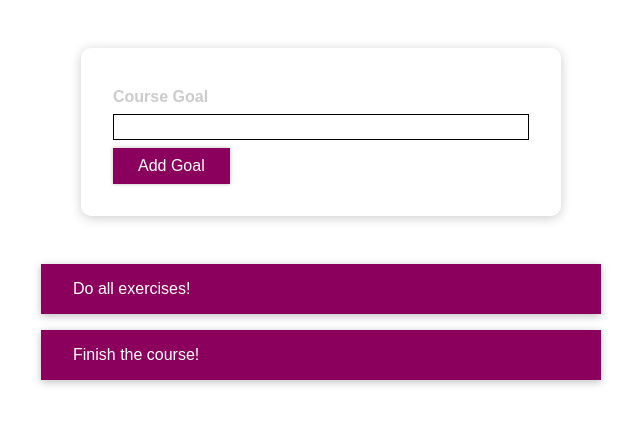
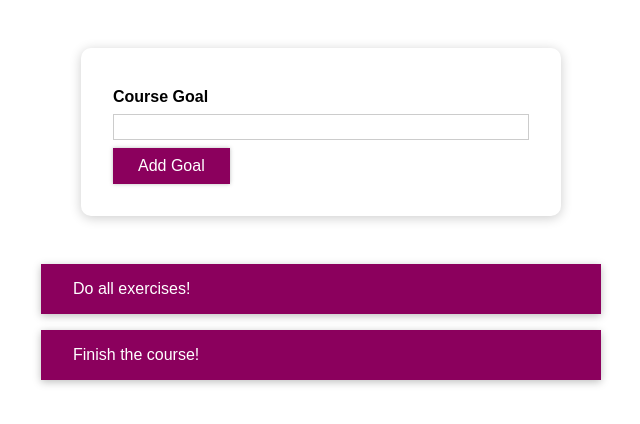
Before and after one commit to roamzz/reactstyles, a React (Create React App) app: page / in a window 1280 px wide. Shown: the top 424 px of the page, without its empty margins (319-959 px from the left). Built offline with nearby package versions, Linux system fonts and the light colour scheme.

Commit message:
CSS classes dynamically

```diff
--- a/src/components/CourseGoals/CourseInput/CourseInput.css
+++ b/src/components/CourseGoals/CourseInput/CourseInput.css
@@ -22,3 +22,11 @@
   background: #fad0ec;
   border-color: #8b005d;
 }
+
+.form-control.invalid input {
+  border-color: red;
+  background-color:salmon;
+}
+.form-control.invalid label {
+  color: red;
+}
--- a/src/components/CourseGoals/CourseInput/CourseInput.js
+++ b/src/components/CourseGoals/CourseInput/CourseInput.js
@@ -10,7 +10,6 @@ const CourseInput = (props) => {
 
   const goalInputChangeHandler = (event) => {
     if(event.target.value.trim().length > 0){
-        console.log("in hereee");
         setIsValid(true);
     }
     setEnteredValue(event.target.value);
@@ -27,12 +26,12 @@ const CourseInput = (props) => {
 
   return (
     <form onSubmit={formSubmitHandler}>
-      <div className='form-control'>
-        <label style={{ color: !isValid ? 'red' : '#ccc' }}>Course Goal</label>
+      <div className={`form-control ${!isValid ? 'invalid' : ''}`}>
+        <label>Course Goal</label>
         <input
           type='text'
           onChange={goalInputChangeHandler}
-          style={{borderColor:!isValid ? 'red' : 'black',  backgroundColor: !isValid ? 'salmon' : 'transparent' }}
+
         />
       </div>
       <Button type='submit'>Add Goal</Button>
```
Also changed, not shown: 1 other file (tests, documents, lock files or other folders).
